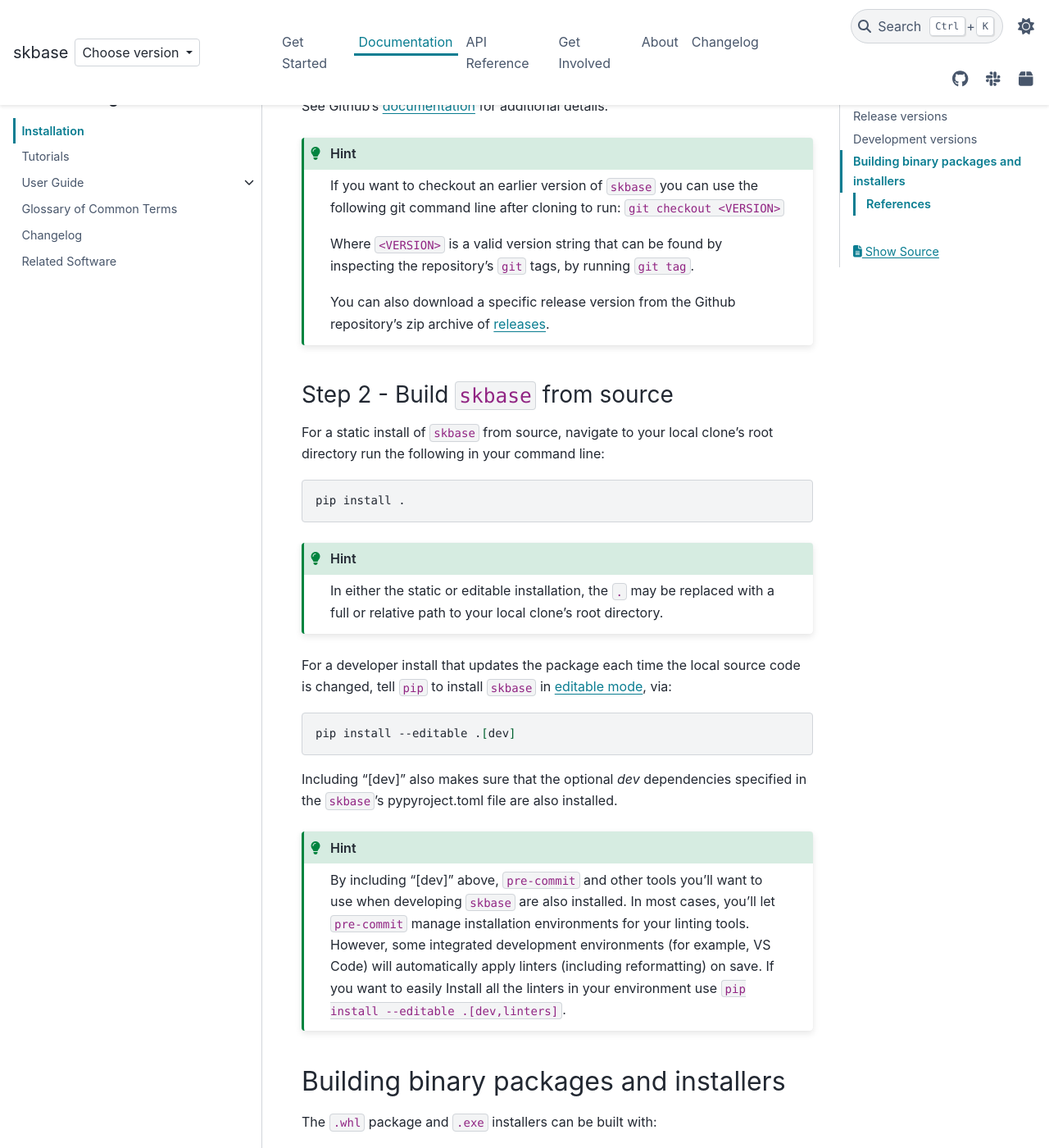
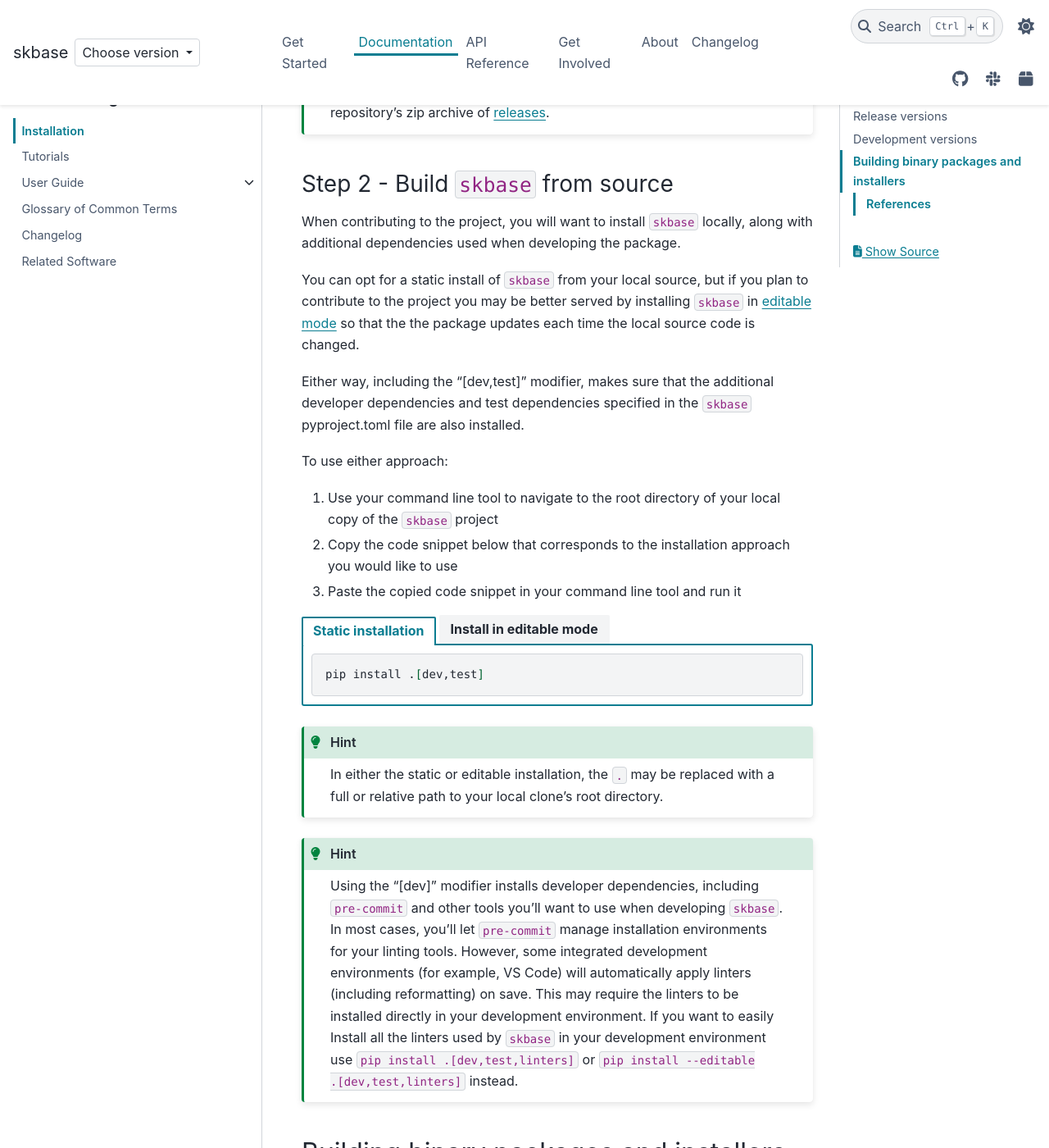
Before and after one commit to sktime/skbase, a Sphinx documentation site: the page built from docs/source/user_documentation/installation.rst, in a window 1280 px wide and 1400 px high, scrolled down 1974 px. Shown: the whole window at 82% size. Built offline with Sphinx 7.4.7 and the PyData theme 0.15.4, drawn with Linux system fonts in a browser that asks for light colours; comment, search, counter and statistics services are not loaded; some of the changed text lies outside the part shown.

Commit message:
Update installation page

```diff
--- a/docs/source/user_documentation/installation.rst
+++ b/docs/source/user_documentation/installation.rst
@@ -6,47 +6,58 @@ Installation
 
 ``skbase`` currently supports:
 
-* environments with python version 3.7, 3.8, 3.9 or 3.10
+* environments with python version 3.7, 3.8, 3.9, 3.10 or 3.11
 * operating systems Mac OS X, Unix-like OS, Windows 8.1 and higher
 
 Checkout the full list of pre-compiled wheels on
-`PyPI <https://pypi.org/simple/baseobject/>`_.
+`PyPI <https://pypi.org/simple/skbase/>`_.
 
 Release versions
 ================
 
 Most users will be interested in installing a released version of ``skbase``
 using one of the approaches outlined below. For common installation issues,
-see the `Release versions - troubleshooting`_ section.
+see the `troubleshooting release installations`_ section.
 
-Installing ``skbase`` from PyPI
--------------------------------
+Installing ``skbase``
+---------------------
 
-``skbase`` releases are available via PyPI and can be installed via ``pip`` using:
+``skbase`` releases are available via PyPI and can be installed via ``pip``. Users
+can choose whether to install the ``skbase`` with its standard dependencies or
+alternatively to install ``skbase`` with all its dependencies using the
+code snippets below.
 
-.. code-block:: bash
+.. tab-set::
 
-    pip install skbase
+    .. tab-item:: PyPi
 
-This will install ``skbase`` with core dependencies, excluding soft dependencies.
+        .. code-block:: bash
 
-To install ``skbase`` with maximum dependencies, including soft dependencies,
-install with the ``all_extras`` modifier:
+           pip install skbase
 
-.. code-block:: bash
+    .. tab-item:: PyPi (all dependencies)
 
-    pip install skbase[all_extras]
+        .. code-block:: bash
 
-Installing ``skbase`` from conda
-------------------------------------
+           pip install skbase[all_extras]
 
-.. note::
+    .. tab-item:: Conda
 
-    We are still working on creating releases of ``skbase`` on ``conda``.
-    If you would like to help, please open a pull request.
+        .. note::
 
-Release versions - troubleshooting
-----------------------------------
+            We are still working on creating releases of ``skbase`` on ``conda``.
+            If you would like to help, please open a pull request.
+
+    .. tab-item:: Conda (all dependencies)
+
+        .. note::
+
+            We are still working on creating releases of ``skbase`` on ``conda``.
+            If you would like to help, please open a pull request.
+
+
+Troubleshooting release installations
+-------------------------------------
 
 Missing soft fependencies
 ~~~~~~~~~~~~~~~~~~~~~~~~~
@@ -66,7 +77,7 @@ of steps is as follows:
 
 
 1. Clone the ``skbase`` `Github repository`_
-2. Use ``pip`` to build ``skbase`` from source
+2. Use ``pip`` to build ``skbase`` from source and install development dependencies
 
 
 Detail instructions for each step is provided below.
@@ -101,39 +113,57 @@ See Github's `documentation <github_docs>`_ for additional details.
 Step 2 - Build ``skbase`` from source
 -------------------------------------
 
-For a static install of ``skbase`` from source, navigate to your local
-clone's root directory run the following in your command line:
+When contributing to the project, you will want to install ``skbase`` locally, along
+with additional dependencies used when developing the package.
 
-.. code-block:: bash
+You can opt for a static install of ``skbase`` from your local source, but if you
+plan to contribute to the project you may be better served by installing ``skbase``
+in `editable mode`_ so that the the package updates each time the local source
+code is changed.
 
-    pip install .
+Either way, including the "[dev,test]" modifier, makes sure that the additional
+developer dependencies and test dependencies specified in the ``skbase``
+pyproject.toml file are also installed.
+
+To use either approach:
+
+1. Use your command line tool to navigate to the root directory of your local
+   copy of the ``skbase`` project
+2. Copy the code snippet below that corresponds to the installation approach you
+   would like to use
+3. Paste the copied code snippet in your command line tool and run it
+
+.. tab-set::
+
+    .. tab-item:: Static installation
+
+        .. code-block:: bash
+
+           pip install .[dev,test]
+
+    .. tab-item:: Install in editable mode
+
+        .. code-block:: bash
+
+           pip install --editable .[dev,test]
 
 .. hint::
 
     In either the static or editable installation, the ``.`` may be replaced
     with a full or relative path to your local clone's root directory.
 
-For a developer install that updates the package each time the
-local source code is changed, tell ``pip`` to install  ``skbase``
-in `editable mode <ed_installs>`_, via:
-
-.. code-block:: bash
-
-    pip install --editable .[dev]
-
-Including "[dev]" also makes sure that the optional *dev*
-dependencies specified in the ``skbase``'s pypyroject.toml file
-are also installed.
-
 .. hint::
 
-    By including "[dev]" above, ``pre-commit`` and other tools you'll want to use
-    when developing ``skbase`` are also installed. In most cases, you'll
-    let ``pre-commit`` manage installation environments for your linting tools.
-    However, some integrated development environments (for example, VS Code)
-    will automatically apply linters (including reformatting) on save. If you want
-    to easily Install all the linters in your environment use
-    :code:`pip install --editable .[dev,linters]`.
+    Using the "[dev]" modifier installs developer dependencies, including
+    ``pre-commit`` and other tools you'll want to use when developing ``skbase``.
+    In most cases, you'll let ``pre-commit`` manage installation environments
+    for your linting tools. However, some integrated development environments
+    (for example, VS Code) will automatically apply linters (including
+    reformatting) on save. This may require the linters to be installed
+    directly in your development environment. If you want to easily Install all
+    the linters used by ``skbase`` in your development environment use
+    :code:`pip install .[dev,test,linters]`
+    or :code:`pip install --editable .[dev,test,linters]` instead.
 
 Building binary packages and installers
 =======================================
@@ -154,5 +184,5 @@ The installation instruction are adapted from sktime's
 `installation instructions <https://www.sktime.org/en/stable/installation.html>`_.
 
 .. _Github repository: https://github.com/sktime/skbase
-.. _github_docs: https://docs.github.com/en/repositories/creating-and-managing-repositories/cloning-a-repository
-.. _ed_installs: https://pip.pypa.io/en/stable/reference/pip_install/#editable-installs
+.. _repository clone documentation: https://docs.github.com/en/repositories/creating-and-managing-repositories/cloning-a-repository
+.. _editable mode: https://pip.pypa.io/en/stable/topics/local-project-installs/#editable-installs
```
Also changed, not shown: other parts of docs/source/user_documentation/installation.rst (+2 -1 lines).
